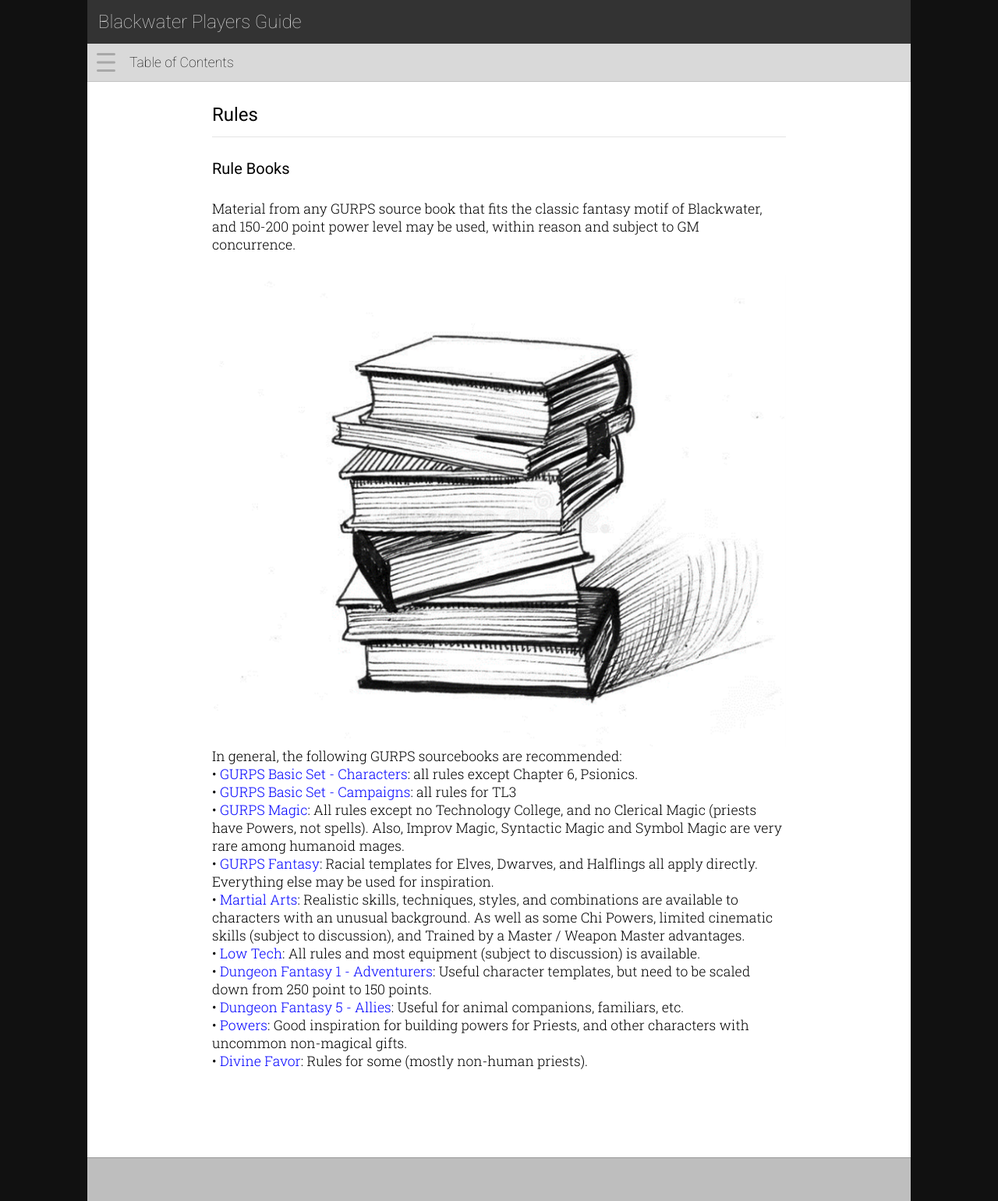
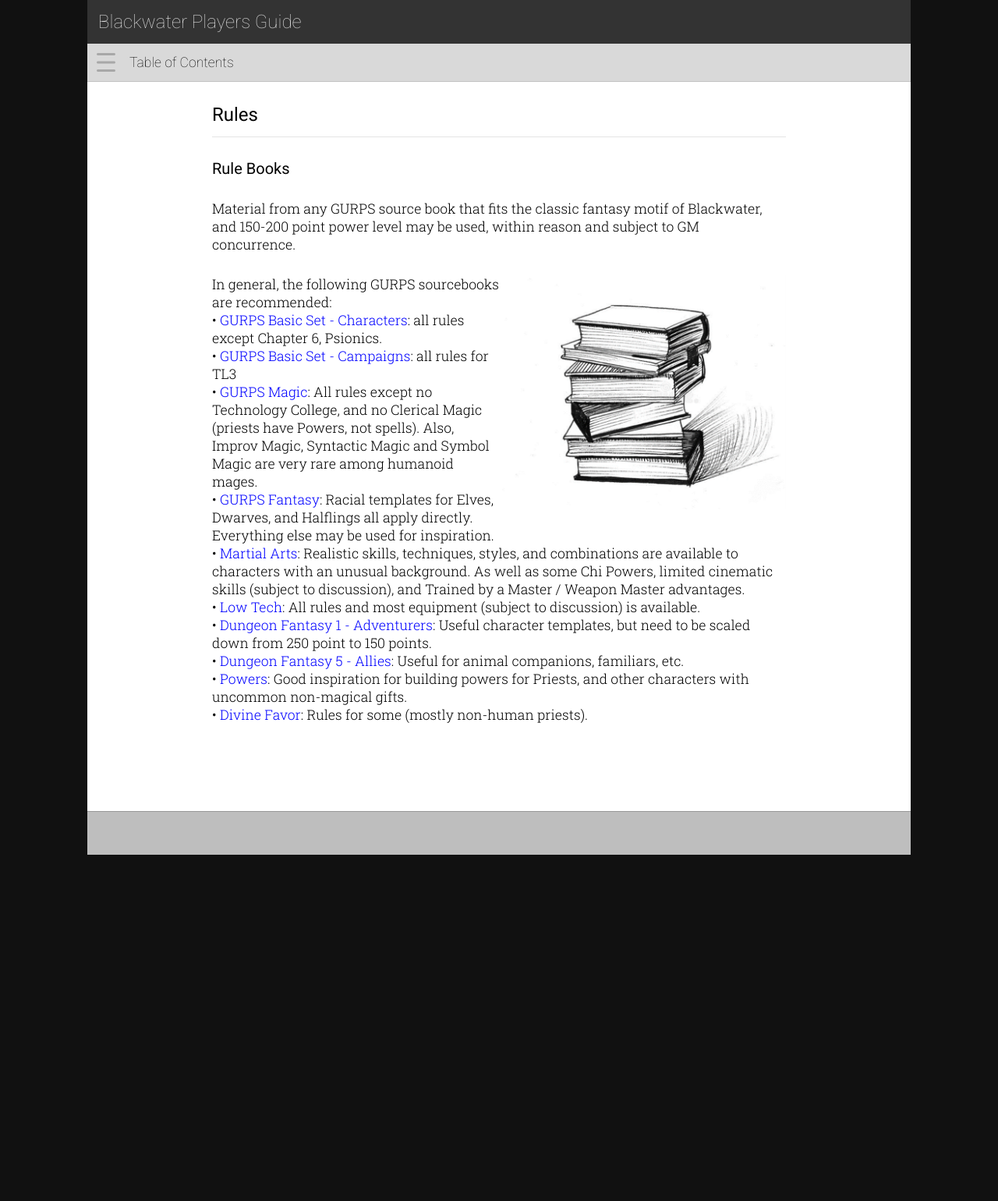
Before and after one commit to rickosborne/blackwater, a Jekyll site: the page built from _guide/550-rulebooks-and-house-rules.md, in a window 1280 px wide. Shown: the whole page at 78% size. Built offline with Jekyll 4.4.1, drawn with Linux system fonts in a browser that asks for light colours; after the commit the page ends 1096 px from its top, so only the background shows below that.

Commit message:
Update 550-rulebooks-and-house-rules.md

```diff
--- a/_guide/550-rulebooks-and-house-rules.md
+++ b/_guide/550-rulebooks-and-house-rules.md
@@ -7,7 +7,7 @@ layout: default
 
 Material from any GURPS source book that fits the classic fantasy motif of Blackwater, and 150-200 point power level may be used, within reason and subject to GM concurrence.
 
-<img align="right" src="../images/Books.png" widht="300">
+<img align="right" src="../images/Books.png" height="300">
 
 In general, the following GURPS sourcebooks are recommended:
 •	[GURPS Basic Set - Characters](http://www.sjgames.com/gurps/books/Basic/): all rules except Chapter 6, Psionics.
```
